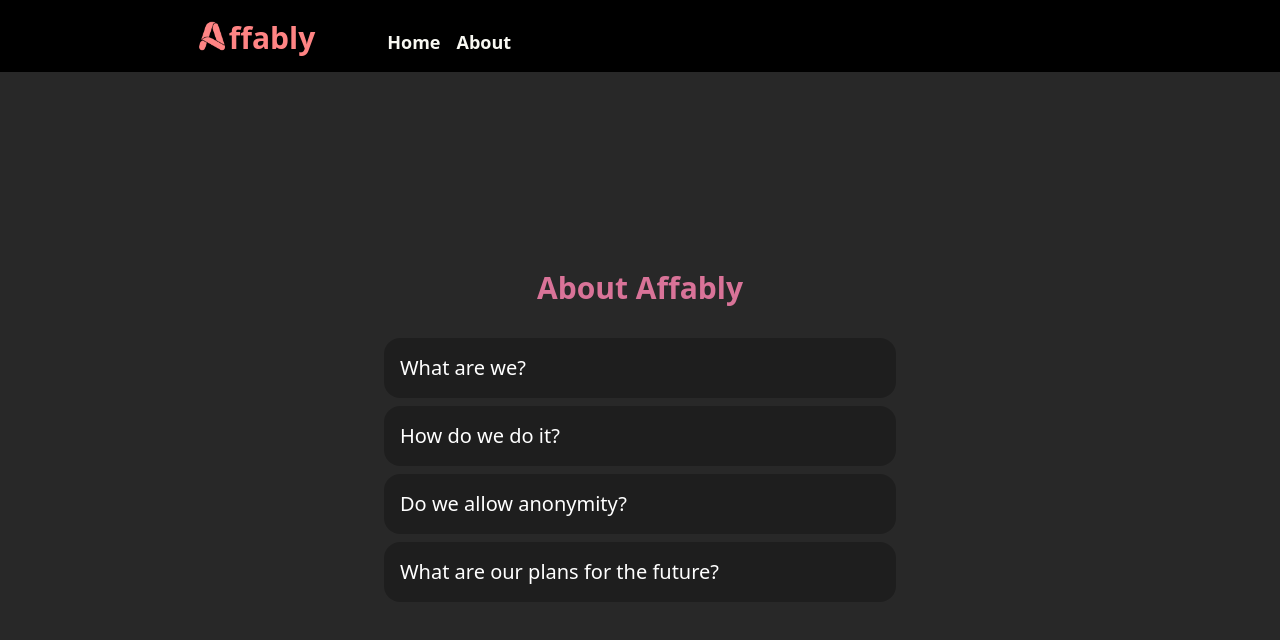
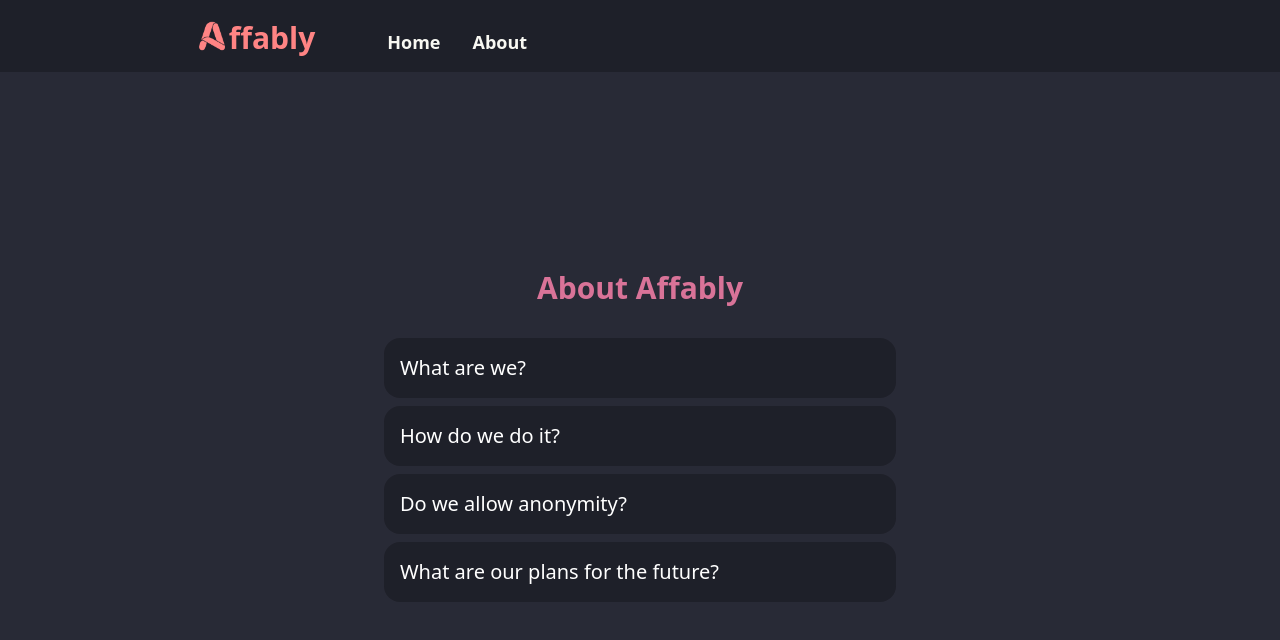
Before and after one commit to nirzon47/affably, a React (Vite) app: page /about in a window 1280 px wide. Shown: the top 640 px of the page. Built offline with nearby package versions, Linux system fonts and the light colour scheme; no server answers.

Commit message:
UI changes

```diff
--- a/src/App.jsx
+++ b/src/App.jsx
@@ -21,8 +21,8 @@ const defaultTheme = createTheme({
 			main: '#D97398',
 		},
 		background: {
-			default: '#282828',
-			paper: '#282828',
+			default: '#282A36',
+			paper: '#282A36',
 		},
 	},
 })
--- a/src/components/Header.jsx
+++ b/src/components/Header.jsx
@@ -3,17 +3,21 @@ import { Link } from 'react-router-dom'
 
 const Header = (prop) => {
 	return (
-		<header className='sticky top-0 h-16 py-4 px-4 bg-black md:h-[4.5rem] md:py-4 md:px-48 flex justify-between items-center'>
-			<Link to={'/dashboard'}>
+		<header className='sticky top-0 h-16 py-4 px-4 bg-black bg-opacity-25 md:h-[4.5rem] md:py-4 md:px-48 flex justify-between items-center'>
+			<div>
 				<div className='flex items-center h-full md:items-end gap-x-6 md:gap-x-12'>
+					<Link to='/'>
 						<div className='flex md:items-end'>
 							<img src='/logo.png' alt='logo' className='h-10' />
 							<h3 className='hidden text-3xl font-bold text-primary md:inline-block'>
 								<span className='opacity-0'>A</span>
-							<span className='inline-block -translate-x-6'>ffably</span>
+								<span className='inline-block -translate-x-6'>
+									ffably
+								</span>
 							</h3>
 						</div>
-					<nav className='flex gap-x-4'>
+					</Link>
+					<nav className='flex gap-x-4 md:gap-x-8'>
 						<Link to='/'>
 							<p className='font-semibold duration-150 cursor-pointer md:text-lg hover:text-blue-500'>
 								Home
@@ -26,7 +30,7 @@ const Header = (prop) => {
 						</Link>
 					</nav>
 				</div>
-			</Link>
+			</div>
 			{prop.logoutEnabled && <LogOutButton />}
 		</header>
 	)
--- a/src/components/LogOutButton.jsx
+++ b/src/components/LogOutButton.jsx
@@ -21,8 +21,9 @@ const LogOutButton = () => {
 
 	return (
 		<button
-			className='p-2 text-white duration-150 rounded-lg md:p-3 hover:bg-red-700 bg-error'
+			className='p-2 text-white duration-150 rounded-lg md:p-3 hover:bg-red-700 bg-error tooltip tooltip-bottom'
 			onClick={handleLogOut}
+			data-tip='Sign out'
 		>
 			<MdLogout className='text-xl' />
 		</button>
--- a/tailwind.config.js
+++ b/tailwind.config.js
@@ -7,7 +7,7 @@ export default {
 		extend: {
 			colors: {
 				primary: '#FF8484',
-				'content-bg': '#282828',
+				'content-bg': '#282A36',
 				secondary: '#D97398',
 			},
 		},
```
Lines whose indentation alone changed are shown as unchanged.
